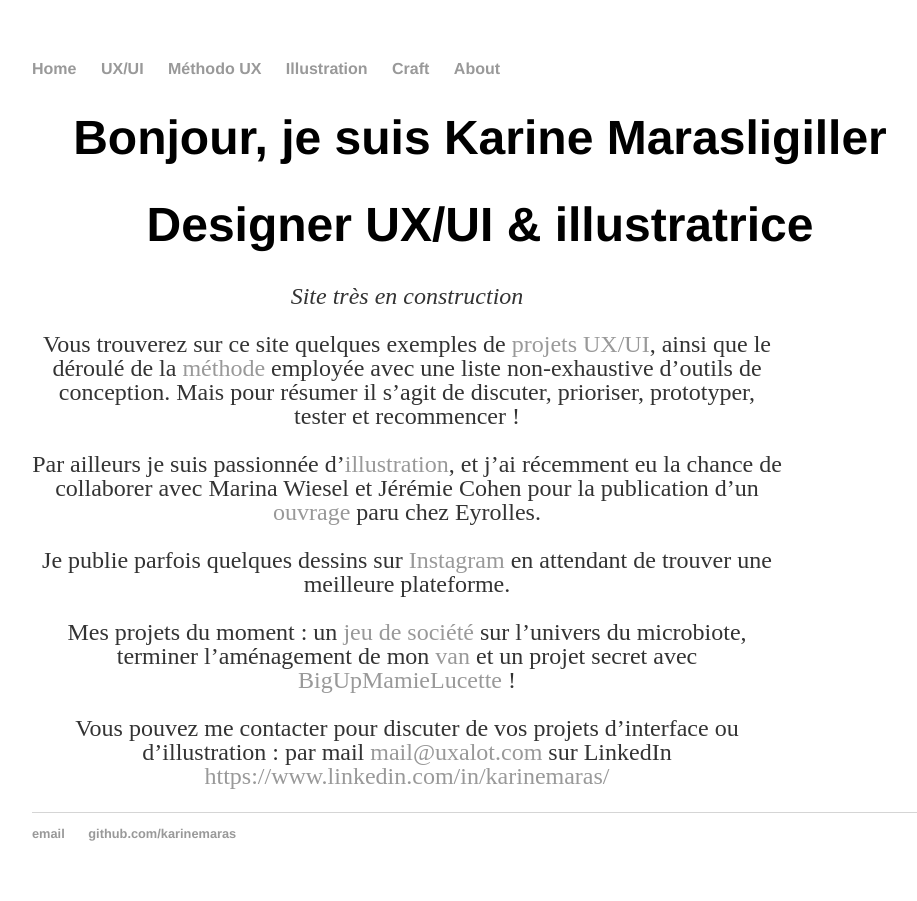
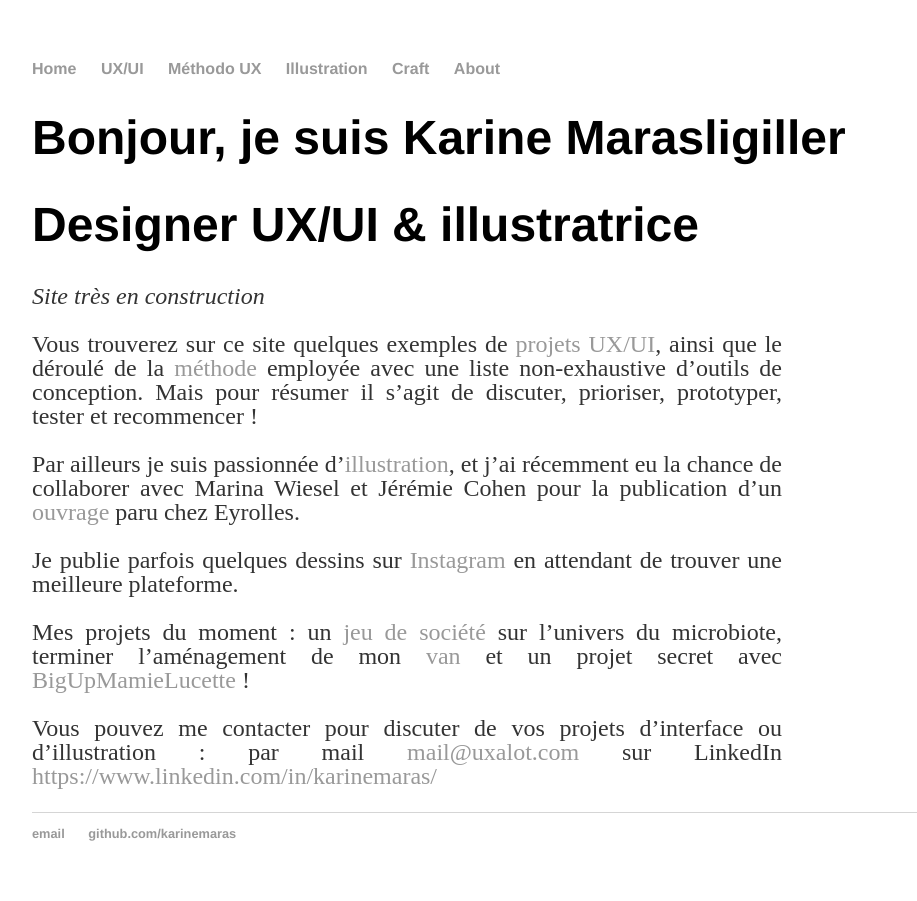
Before and after one commit to KarineMaras/karinemaras.github.io, a Jekyll site: the page built from index.md, in a window 1280 px wide. Shown: the whole page, without its empty margins (160-1077 px from the left). Built offline with Jekyll 4.4.1, drawn with Linux system fonts in a browser that asks for light colours.

Commit message:
Update main.css

```diff
--- a/css/main.css
+++ b/css/main.css
@@ -23,14 +23,14 @@ a:hover {
 h1 {
     font-size: 3em;
     font-family:'Helvetica', 'Arial', 'Sans-Serif';
-    text-align: center;
+    text-align: justify;
 }
 p {
     font-size: 1.5em;
     line-height: 1em;
     color: #333;
     max-width: 750px;
-    text-align: center;
+    text-align: justify;
 }
 p.1 {
     font-size: 1em;
```
